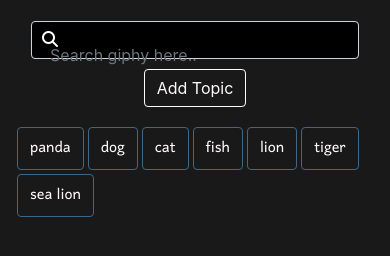
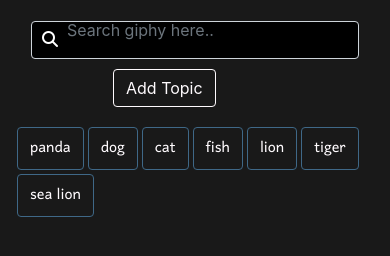
Before and after one commit to itshally/GifTastic, a plain HTML site: page index.html in a window 390 px wide. Shown: the part 60-316 px from the top of the page. Drawn offline with nearby package versions, Linux system fonts and the light colour scheme; a web font is replaced by a local one.

Commit message:
updated style.css

```diff
--- a/assets/css/style.css
+++ b/assets/css/style.css
@@ -107,11 +107,12 @@ input:-webkit-autofill {
         display: block;
     }
     #search-box{
-        width: 100%;
+        margin: -20% auto !important;
+        text-indent: 10px;
     }
     #search-btn{
         display: block;
-        margin: 10px auto !important;
+        margin: 10px 25% !important;
     }
 }
 
@@ -120,4 +121,8 @@ input:-webkit-autofill {
     .sidebar{
         width: 100%;
     }
+    #search-box{
+        margin: -13% auto !important;
+        text-indent: 25px;
+    }
 }
```
